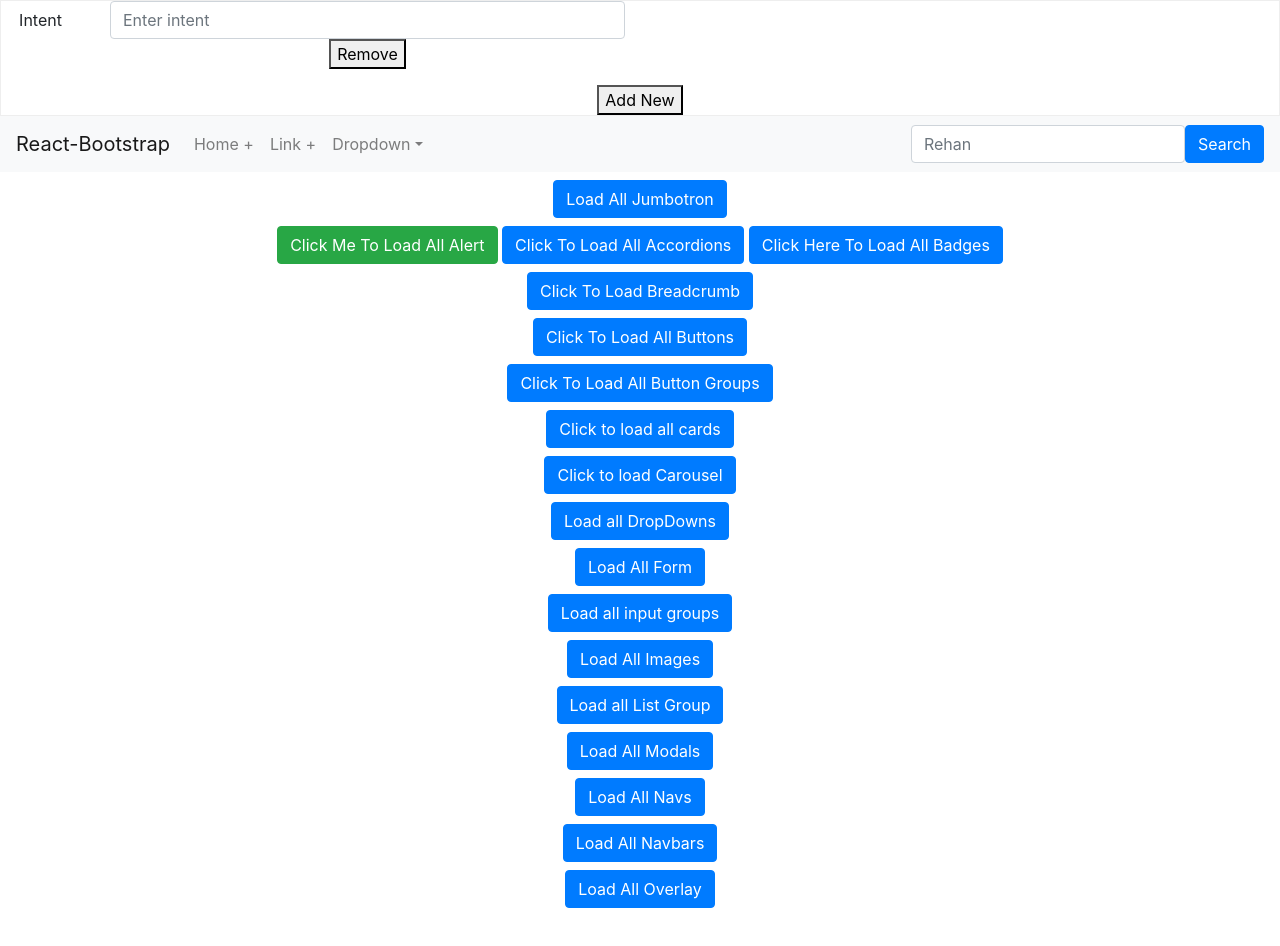
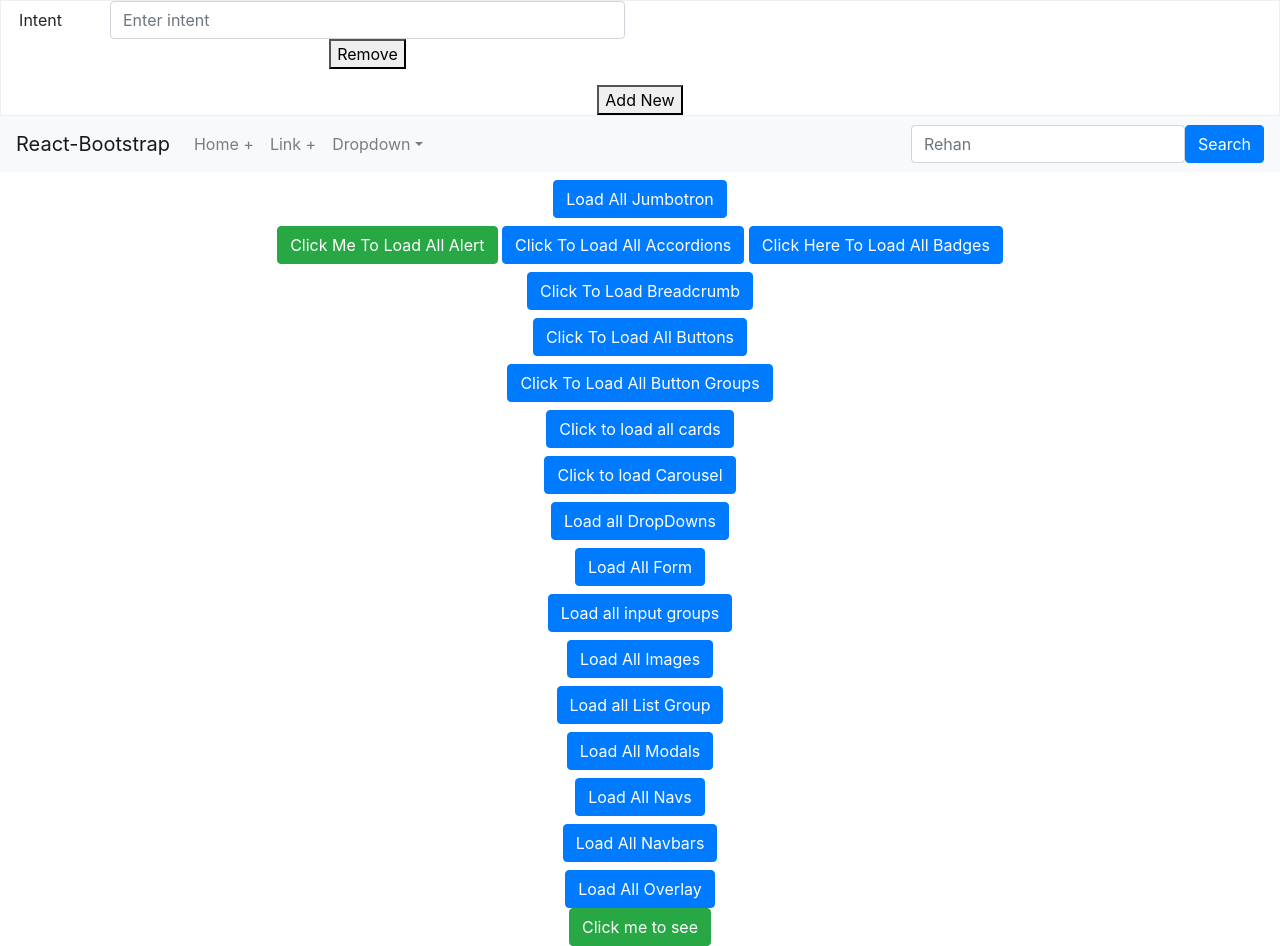
Before and after one commit to Khwajapasha/Boosrtrap-Practice, a React (Create React App) app: page / in a window 1280 px wide. Before the commit the page ends 908 px from the top, so only its background shows below. Built offline with nearby package versions, Linux system fonts and the light colour scheme.

Commit message:
Implemented basics of popover

```diff
--- a/src/Component/MainBodySection/MainBodySection.jsx
+++ b/src/Component/MainBodySection/MainBodySection.jsx
@@ -16,6 +16,7 @@ import { AllModal } from "./ModalComponent/AllModal";
 import { AllNavs } from "./NavsComponent/AllNavs";
 import { AllNavbar } from "./NavbarComponent/AllNavbar";
 import { AllOverlay } from "./OverlayComponent/AllOverlay";
+import { AllPopover } from "./PopoverComponent/AllPopover";
 export const MainBodySection = () => {
   return (
     <div>
@@ -36,6 +37,7 @@ export const MainBodySection = () => {
       <AllNavs />
       <AllNavbar />
       <AllOverlay />
+      <AllPopover />
     </div>
   );
 };
--- /dev/null
+++ b/src/Component/MainBodySection/PopoverComponent/AllPopover.jsx
@@ -0,0 +1,9 @@
+import React from "react";
+import { PopoverBasicExample } from "./PopoverBasicExample";
+export const AllPopover = () => {
+  return (
+    <div>
+      <PopoverBasicExample />
+    </div>
+  );
+};
--- /dev/null
+++ b/src/Component/MainBodySection/PopoverComponent/PopoverBasicExample.jsx
@@ -0,0 +1,22 @@
+import React from "react";
+import { Popover, Button, OverlayTrigger } from "react-bootstrap";
+export const PopoverBasicExample = () => {
+  const popover = (
+    <Popover id="popover-basic">
+      <Popover.Title as="h3">Popover right</Popover.Title>
+      <Popover.Content>
+        And here's some <strong>amazing</strong> content. It's very engaging.
+        right?
+      </Popover.Content>
+    </Popover>
+  );
+  return (
+    <div>
+      <OverlayTrigger trigger="click" placement="right" overlay={popover}>
+        <Button variant="success">Click me to see</Button>
+      </OverlayTrigger>
+    </div>
+  );
+};
+
+export default PopoverBasicExample;
```
